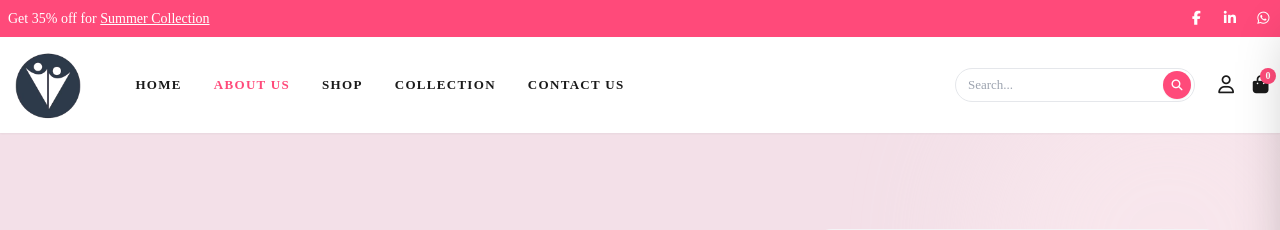
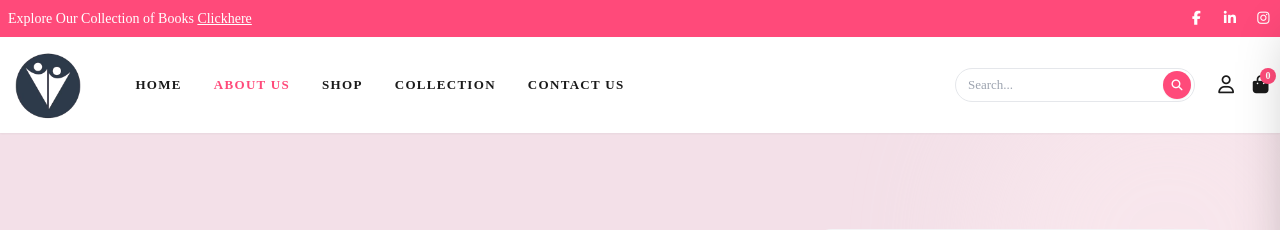
Before and after one commit to hell0-ankit/book-store, a Django app: page /about-us/ in a window 1280 px wide. Shown: the top 230 px of the page. Run offline with Django 5.2, Linux system fonts and the light colour scheme; data that the repository does not hold is empty; some libraries are stand-ins or nearby versions; some web fonts are replaced.

Commit message:
Update topbar missing links

```diff
--- a/templates/include/header.html
+++ b/templates/include/header.html
@@ -4,12 +4,12 @@
 <div class="topbar bg-[var(--pink)] py-2 text-[13px] md:text-[14px]">
     <div class="container-custom flex justify-between items-center">
         <p class="text-[var(--white)] font-[500] text-center w-full sm:text-left sm:w-auto">
-            Get 35% off for <a href="#" class="underline hover:text-white/80 transition-colors">Summer Collection</a>
+           Explore Our Collection of Books <a href="{% url 'product-listing' %}" class="underline hover:text-white/80 transition-colors">Clickhere</a>
         </p>
         <div class="text-[var(--white)] social-media hidden sm:flex items-center gap-4">
-            <a href="#" class="hover:text-white/80 transition-colors"><i class="fa-brands fa-facebook-f"></i></a>
-            <a href="#" class="hover:text-white/80 transition-colors"><i class="fa-brands fa-linkedin-in"></i></a>
-            <a href="#" class="hover:text-white/80 transition-colors"><i class="fa-brands fa-whatsapp"></i></a>
+            <a href="https://www.facebook.com/" target='blank' class="hover:text-white/80 transition-colors"><i class="fa-brands fa-facebook-f"></i></a>
+            <a href="https://www.instagram.com/" target='blank' class="hover:text-white/80 transition-colors"><i class="fa-brands fa-linkedin-in"></i></a>
+            <a href="https://www.linkedin.com/" target='blank' class="hover:text-white/80 transition-colors"><i class="fa-brands fa-instagram"></i></a>
         </div>
     </div>
 </div>
```
